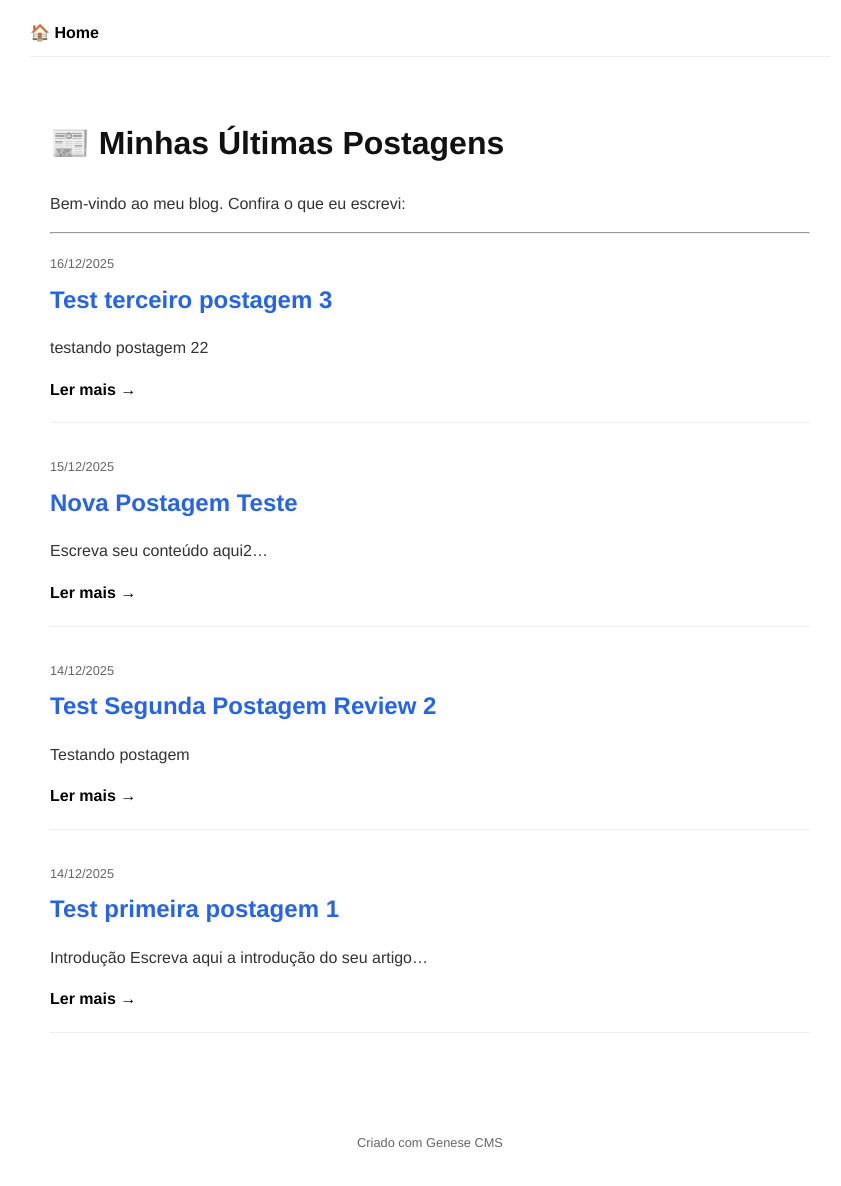
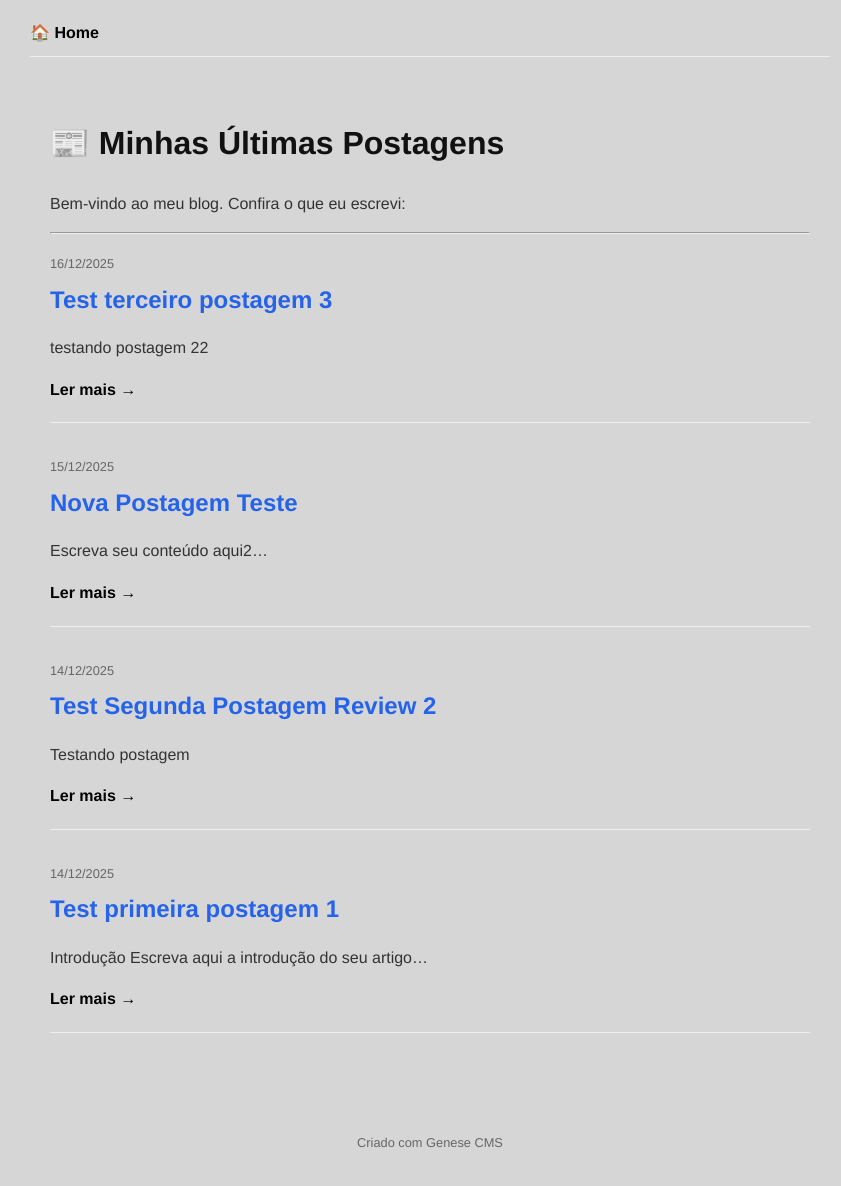
Before and after one commit to gabrielgomesxp/site-teste-delay, a Jekyll site: the page built from index.md, in a window 1280 px wide. Shown: the whole page, without its empty margins (210-1051 px from the left). Built offline with Jekyll 4.4.1, drawn with Linux system fonts in a browser that asks for light colours.

Commit message:
Update Design System

```diff
--- a/assets/css/style.css
+++ b/assets/css/style.css
@@ -3,7 +3,7 @@
 /* 1. VARIÁVEIS GLOBAIS (O Painel edita aqui) */
 :root {
     --primary-color: #2271b1;
-    --body-bg: #ffffff;
+    --body-bg: #d6d6d6;
     --text-color: #333333;
     --heading-color: #111111;
 }
```
